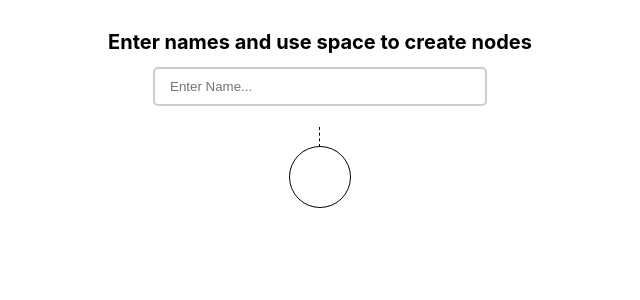
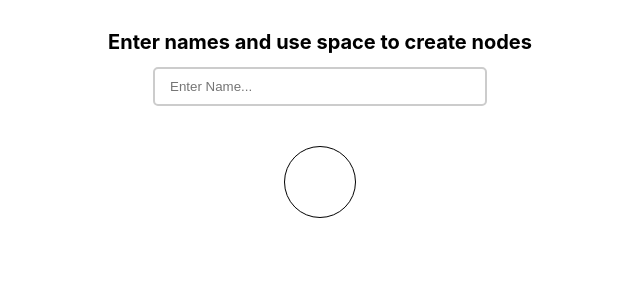
Before and after one commit to morteza-gho/react-binary-tree, a React (Create React App) app: page / in a window 1280 px wide. Shown: the top 300 px of the page, without its empty margins (320-960 px from the left). Built offline with nearby package versions, Linux system fonts and the light colour scheme.

Commit message:
working on style

```diff
--- a/src/App.css
+++ b/src/App.css
@@ -1,3 +1,9 @@
+#root {
+  height: 100vh;
+}
+.App {
+  height: 100%;
+}
 .wrapper {
   width: 80%;
   margin: 30px auto;
@@ -22,9 +28,13 @@ input[type="text"] {
   margin-top: 30px;
 }
 
+.tree > .node::before {
+  display: none;
+}
+
 .node {
-  width: 40px;
-  height: 40px;
+  width: 50px;
+  height: 50px;
   border: 1px solid black;
   padding: 10px;
   margin: 10px;
@@ -36,40 +46,40 @@ input[type="text"] {
   border-radius: 50%;
 }
 
-.node::before {
-  content: '';
-  position: absolute;
-  border-left: 1px dashed black;
-  top: -20px;
-  left: calc(50% - 1px);
-  width: 2px;
-  height: 20px;
-}
-
 .node .value {
   margin: 0;
   font-weight: bold;
 }
 
-.node .left {
+.node::before {
+  content: '';
+  position: absolute;
+  border-left: 1px dashed black;
+  top: -55px;
+  height: 70px;
+}
+.left > .node::before {
+  left: calc(50% + 40px);
+  rotate: 45deg;
+}
+.right > .node::before {
+  left: calc(50% - 40px);
+  rotate: -45deg;
+}
+
+.node > .left, .node > .right {
   position: absolute;
   top: calc(100% + 10px);
-  left: calc(50% - 50px);
 }
 
-.node .right {
-  position: absolute;
-  top: calc(100% + 10px);
-  left: calc(50% + 50px);
+.node > .left {
+  left: calc(100% - 180px);
 }
 
-.left .node::before {
-  top: -55px;
-    left: calc(50% + 10px);
-    width: 2px;
-    height: 60px;
-    rotate: 30deg;
+.node > .right {
+  right: calc(100% - 180px);
 }
+
 
 @media screen and (max-width: 768px) {
   .tree {
```
